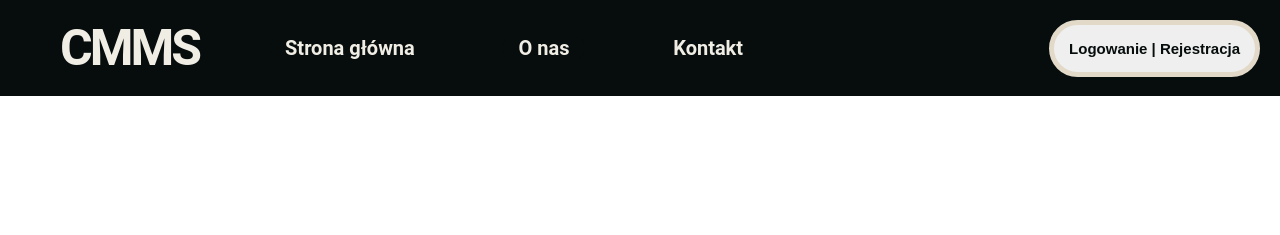
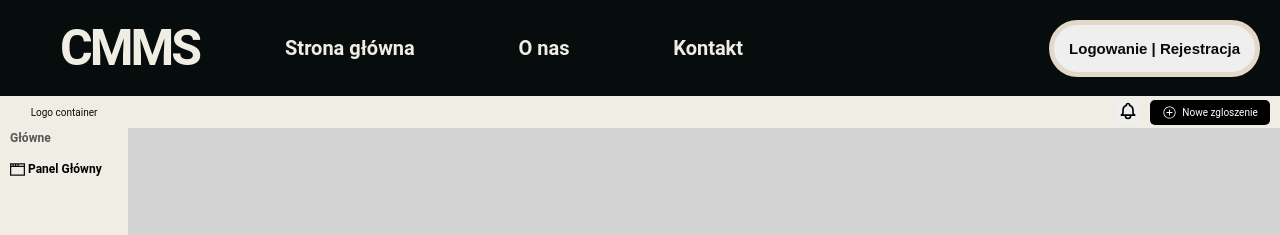
Before and after one commit to stafecki/cmms, a Next.js app in the folder apps/web/: page /dashboard in a window 1280 px wide. Before the commit this address had no page. Shown: the top 235 px of the page. Built offline with nearby package versions, Linux system fonts and the light colour scheme.

Commit message:
Dashboard setup with header nav and main panel

```diff
--- a/apps/web/package.json
+++ b/apps/web/package.json
@@ -9,7 +9,7 @@
     "lint": "eslint"
   },
   "dependencies": {
-    "next": "16.1.6",
+    "next": "^16.2.1",
     "react": "19.2.3",
     "react-dom": "19.2.3"
   },
--- /dev/null
+++ b/apps/web/src/app/dashboard/dashboard.module.scss
@@ -0,0 +1,7 @@
+.section{
+  height: 80vh;
+  width: 100vw;
+  display: flex;
+  flex-direction: column  ;
+  flex-wrap: wrap;
+}
--- /dev/null
+++ b/apps/web/src/app/dashboard/page.tsx
@@ -0,0 +1,15 @@
+import Header from '@/components/dashboard/header/header'
+import Main from '@/components/dashboard/main/main'
+import Nav from '@/components/dashboard/nav/nav'
+import styles from "./dashboard.module.scss"
+
+export default function dashboardPage(){
+  return (
+    <section className={styles.section}>
+      <Nav/>
+      <Header/>
+      <Main/>
+    </section>
+
+  )
+}
--- /dev/null
+++ b/apps/web/src/components/dashboard/header/header.module.scss
@@ -0,0 +1,38 @@
+@import "../../../styles/vars";
+
+.header{
+  width: 90%;
+  height: 5%;
+  display: flex;
+  flex-direction: row;
+  align-items: center;
+  button{
+    margin-left: auto;
+    height: 2.5rem;
+    width: 2.5rem;
+    transition: 0.3s ease-in-out;
+    border: none;
+    border-radius: .5rem;
+  }
+  a{
+    text-decoration: none;
+    width: 12rem;
+    height: 2.5rem;
+    background-color: black;
+    color: white;
+    text-align: center;
+    margin: 0 1rem 0 1rem;
+    border-radius: 0.5rem;
+    display: flex;
+    align-items: center;
+    justify-content: center;
+    transition: 0.3s ease-in-out;
+    gap: 0.50rem;
+  }
+  a:hover{
+    box-shadow: 0 0 1rem $dashboardBxShadw;
+  }
+  button:hover{
+    box-shadow: 0 0 1rem $dashboardBxShadw;
+  }
+}
--- /dev/null
+++ b/apps/web/src/components/dashboard/header/header.tsx
@@ -0,0 +1,19 @@
+'use client'
+import { IoIosAddCircleOutline } from "react-icons/io";
+import {HiOutlineBell} from "react-icons/hi";
+import styles from './header.module.scss'
+
+
+export default function Header(){
+  return (
+    <header className={styles.header}>
+        <button>
+          <HiOutlineBell size={20}/>
+        </button>
+      <a href="/new-ticket">
+        <IoIosAddCircleOutline size={15} />
+        Nowe zgloszenie
+      </a>
+    </header>
+  )
+}
--- /dev/null
+++ b/apps/web/src/components/dashboard/main/main.module.scss
@@ -0,0 +1,7 @@
+@import "../../../styles/vars";
+
+.main{
+  background-color: lightgrey;
+  height: 95%;
+  width: 90%;
+}
--- /dev/null
+++ b/apps/web/src/components/dashboard/main/main.tsx
@@ -0,0 +1,11 @@
+'use client'
+import styles from './main.module.scss'
+
+
+export default function main(){
+  return(
+    <main className={styles.main}>
+
+    </main>
+  )
+}
--- /dev/null
+++ b/apps/web/src/components/dashboard/nav/nav.module.scss
@@ -0,0 +1,46 @@
+@import '../../../styles/vars';
+
+.nav{
+  height: 100%;
+  width: 10%;
+  .logoContainer{
+    height: 5%;
+    width: 100%;
+    display: flex;
+    align-items: center;
+    justify-content: center;
+  }
+  .mainLabel{
+    height: 3%;
+    width: 100%;
+    display: flex;
+    align-items: center;
+    padding: 1rem;
+    color: #555555;
+    font-size: 1.2rem;
+    font-weight: bold;
+  }
+  .panelLink{
+    height: 5%;
+    width: 90%;
+    border-radius: 0.5rem;
+    display: flex;
+    align-items: center;
+    gap: 0.3rem;
+    margin: 0.5rem;
+    padding: 0.5rem;
+    transition: 0.3s ease-in-out;
+    a{
+      text-decoration: none;
+      color: black;
+      font-size: 1.2rem;
+      font-weight: bold;
+    }
+  }
+  .panelLink:hover{
+    background-color: lightgray;
+  }
+  .panelLink:active{
+    background-color: lightgray;
+  }
+}
--- /dev/null
+++ b/apps/web/src/components/dashboard/nav/nav.tsx
@@ -0,0 +1,18 @@
+'use client'
+import styles from './nav.module.scss'
+import { FaMoneyBills } from "react-icons/fa6";
+import { GrDomain } from "react-icons/gr";
+
+
+export default function nav(){
+  return(
+    <nav className={styles.nav}>
+      <div className={styles.logoContainer}>Logo container</div>
+      <p className={styles.mainLabel}>Główne</p>
+      <div className={styles.panelLink}>
+        <GrDomain size={15}/>
+        <a href="">Panel Główny</a>
+      </div>
+    </nav>
+  )
+}
--- a/apps/web/src/styles/_vars.scss
+++ b/apps/web/src/styles/_vars.scss
@@ -6,3 +6,4 @@ $trasparentNoir: rgba(6, 13, 12, 0.7);
 $font: 'Roboto', sans-serif;
 $radius: 1rem;
 $bxshdw: rgba(0, 0, 0, 0.16) 0px 3px 6px, rgba(0, 0, 0, 0.23) 0px 3px 6px;
+$dashboardBxShadw: #333333;
--- a/package.json
+++ b/package.json
@@ -10,13 +10,15 @@
   },
   "devDependencies": {
     "@types/node": "^25.5.0",
-    "prisma": "^7.5.0",
+    "prisma": "^6.12.0",
     "ts-node": "^10.9.2",
     "typescript": "^5.9.3"
   },
   "dependencies": {
     "@prisma/client": "^7.5.0",
     "hono": "^4.12.8",
+    "next": "16.2.1",
+    "react-icons": "^5.6.0",
     "sass": "^1.98.0"
   }
 }
```
Also changed, not shown: 1 other file (tests, documents, lock files or other folders).
